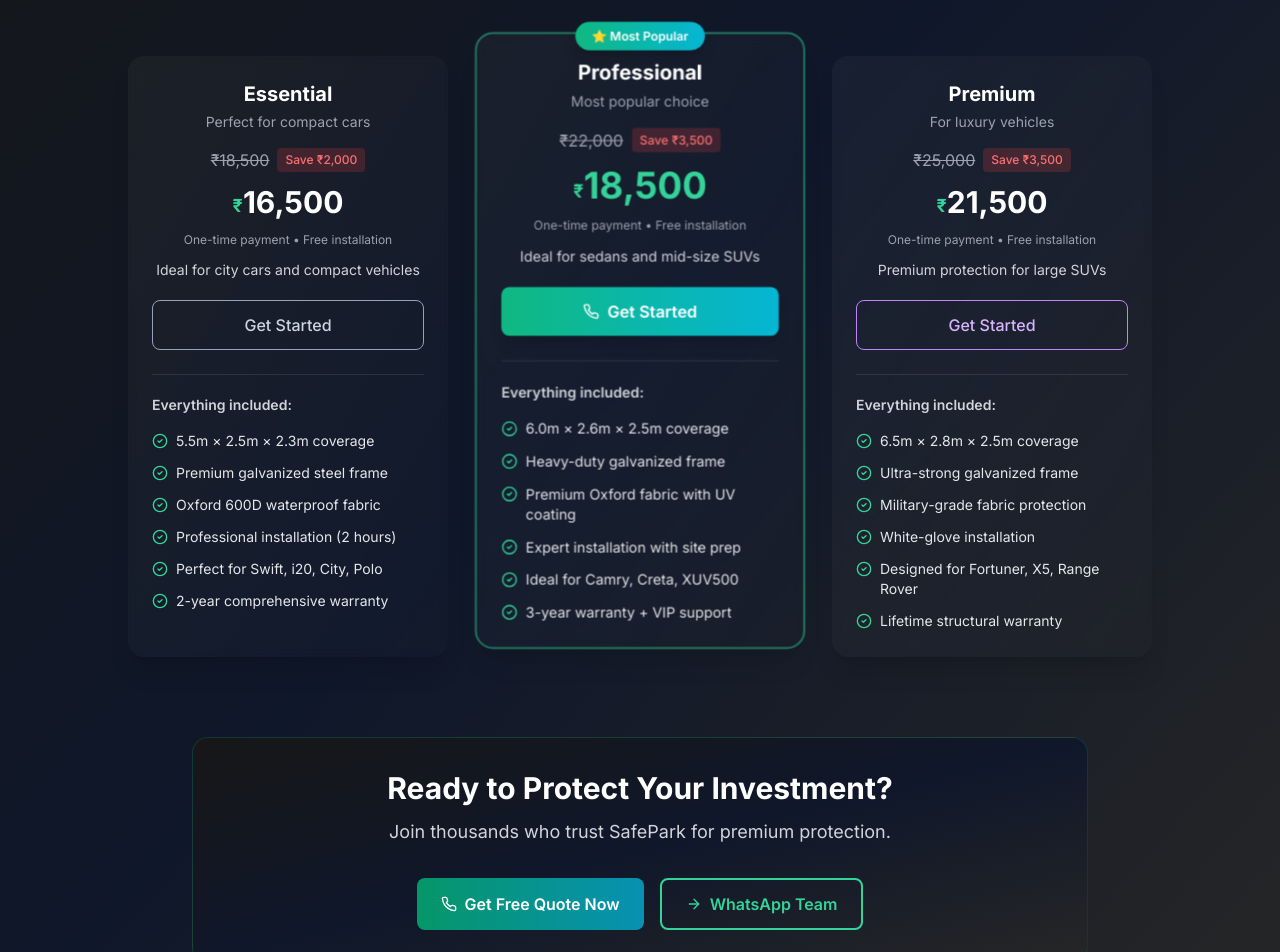
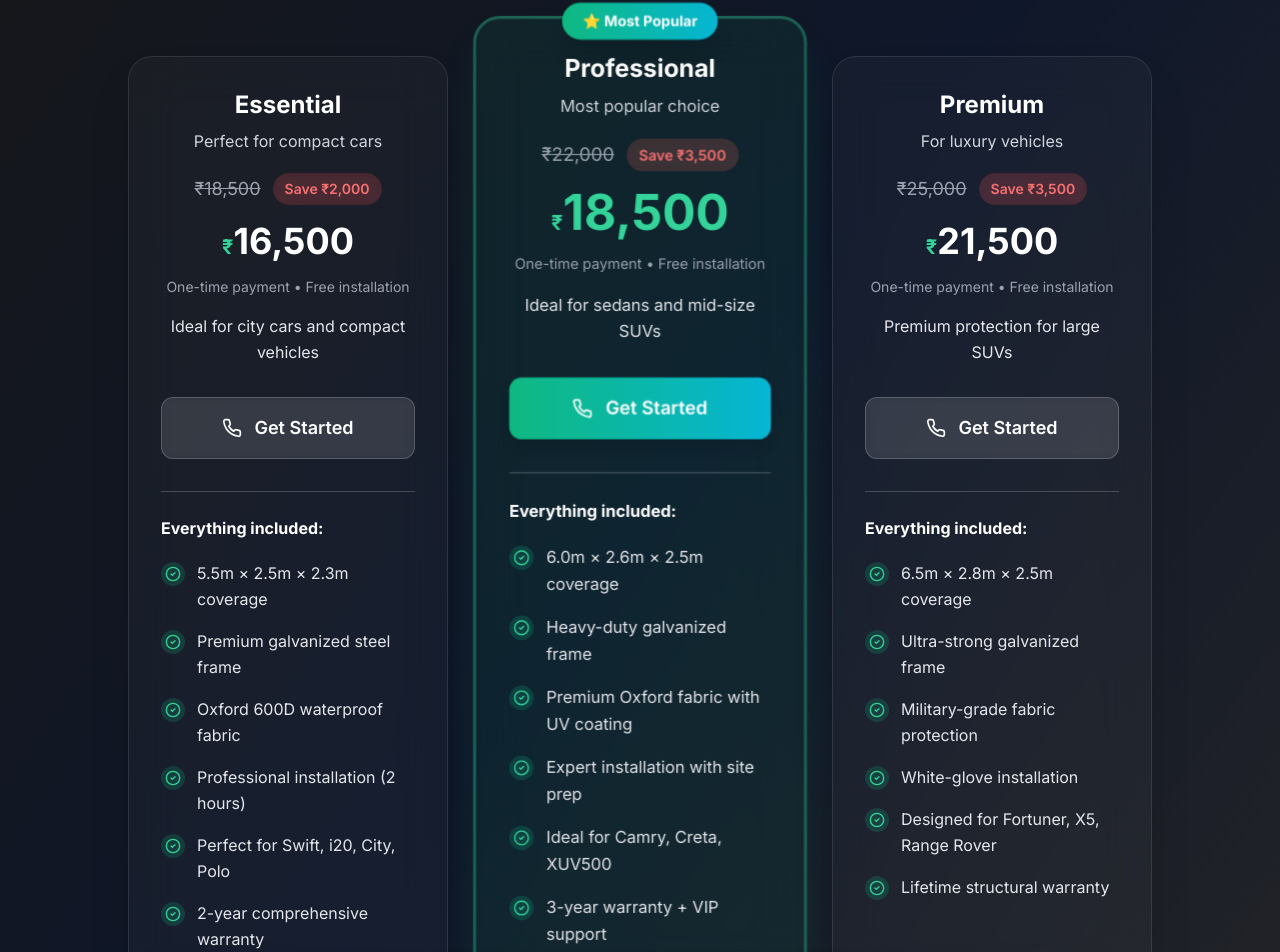
Before and after one commit to skillmates07-stack/safepark-website, a Next.js app: page /pricing in a window 1280 px wide. Shown: the part 394-1346 px from the top of the page. Built offline with nearby package versions, Linux system fonts and the light colour scheme.

Commit message:
Update page.tsx

```diff
--- a/src/app/pricing/page.tsx
+++ b/src/app/pricing/page.tsx
@@ -23,9 +23,9 @@ export default function PricingPage() {
         "Perfect for Swift, i20, City, Polo",
         "2-year comprehensive warranty",
       ],
-      buttonClass: "border border-slate-400 text-slate-300 hover:bg-slate-700 hover:text-white",
+      buttonClass: "bg-white/10 border border-white/20 text-white hover:bg-white/20 hover:border-white/40",
       popular: false,
-      border: "border-slate-700"
+      cardClass: "bg-white/[0.03] border-white/10"
     },
     {
       id: 2,
@@ -45,7 +45,7 @@ export default function PricingPage() {
       ],
       buttonClass: "bg-gradient-to-r from-emerald-500 to-cyan-500 hover:from-emerald-600 hover:to-cyan-600 text-white font-semibold shadow-lg",
       popular: true,
-      border: "border-emerald-500"
+      cardClass: "bg-emerald-500/[0.08] border-emerald-400/30"
     },
     {
       id: 3,
@@ -63,9 +63,9 @@ export default function PricingPage() {
         "Designed for Fortuner, X5, Range Rover",
         "Lifetime structural warranty",
       ],
-      buttonClass: "border border-purple-400 text-purple-300 hover:bg-purple-700 hover:text-white",
+      buttonClass: "bg-white/10 border border-white/20 text-white hover:bg-white/20 hover:border-white/40",
       popular: false,
-      border: "border-purple-800"
+      cardClass: "bg-white/[0.03] border-white/10"
     },
   ];
 
@@ -110,68 +110,75 @@ export default function PricingPage() {
         </div>
       </section>
 
-      {/* PRICING CARDS - PERFECT BALANCE */}
+      {/* PRICING CARDS - ENHANCED GLASSY THEME */}
       <section className="px-6 pb-20">
         <div className="max-w-5xl mx-auto grid grid-cols-1 md:grid-cols-3 gap-8">
           {plans.map((plan) => (
             <div
               key={plan.id}
               className={`
-                relative rounded-2xl ${plan.border} bg-gradient-to-br from-white/[0.04] to-white/[0.01] backdrop-blur-sm
-                shadow-xl transition-all duration-300 hover:scale-[1.01]
-                ${plan.popular ? "ring-2 ring-emerald-400/50 scale-[1.02] md:-translate-y-4" : ""}
+                relative rounded-3xl border backdrop-blur-xl
+                shadow-2xl transition-all duration-500 hover:scale-[1.02]
+                ${plan.popular
+                  ? "ring-2 ring-emerald-400/40 scale-[1.03] md:-translate-y-6 shadow-emerald-500/20"
+                  : "shadow-black/20"
+                }
+                ${plan.cardClass}
               `}
             >
               {/* Popular Badge */}
               {plan.popular && (
-                <div className="absolute -top-3 left-1/2 transform -translate-x-1/2 z-10">
-                  <div className="bg-gradient-to-r from-emerald-500 to-cyan-500 text-white px-4 py-1.5 rounded-full text-xs font-semibold shadow-lg">
+                <div className="absolute -top-4 left-1/2 transform -translate-x-1/2 z-10">
+                  <div className="bg-gradient-to-r from-emerald-500 to-cyan-500 text-white px-5 py-2 rounded-full text-sm font-bold shadow-xl backdrop-blur-sm">
                     ⭐ Most Popular
                   </div>
                 </div>
               )}
 
-              <div className="p-6">
+              {/* Card Content */}
+              <div className="p-8">
                 {/* Header */}
-                <div className="text-center mb-6">
-                  <h3 className="text-xl font-bold text-white mb-1">{plan.name}</h3>
-                  <p className="text-sm text-gray-400 mb-4">{plan.subtitle}</p>
+                <div className="text-center mb-8">
+                  <h3 className="text-2xl font-bold text-white mb-2">{plan.name}</h3>
+                  <p className="text-base text-gray-300 mb-5">{plan.subtitle}</p>
 
-                  {/* Pricing */}
-                  <div className="flex items-center justify-center gap-2 mb-3">
-                    <span className="text-base text-gray-400 line-through">₹{plan.originalPrice.toLocaleString()}</span>
-                    <span className="text-xs bg-red-500/20 text-red-400 px-2 py-1 rounded font-medium">
+                  {/* Pricing Display */}
+                  <div className="flex items-center justify-center gap-3 mb-4">
+                    <span className="text-lg text-gray-400 line-through">₹{plan.originalPrice.toLocaleString()}</span>
+                    <span className="text-sm bg-red-500/20 text-red-400 px-3 py-1.5 rounded-full font-semibold backdrop-blur-sm">
                       Save ₹{plan.save.toLocaleString()}
                     </span>
                   </div>
 
-                  <div className="flex items-end justify-center mb-3">
-                    <span className="text-lg text-emerald-400 font-bold">₹</span>
-                    <span className={`font-bold ${plan.popular ? 'text-4xl text-emerald-400' : 'text-3xl text-white'}`}>
+                  <div className="flex items-end justify-center mb-4">
+                    <span className="text-xl text-emerald-400 font-bold">₹</span>
+                    <span className={`font-bold ${plan.popular ? 'text-5xl text-emerald-400' : 'text-4xl text-white'}`}>
                       {(isAnnual ? plan.price * 0.8 : plan.price).toLocaleString()}
                     </span>
                   </div>
 
-                  <p className="text-xs text-gray-400 mb-3">One-time payment • Free installation</p>
-                  <p className="text-sm text-gray-300 mb-5">{plan.description}</p>
+                  <p className="text-sm text-gray-400 mb-4">One-time payment • Free installation</p>
+                  <p className="text-base text-gray-200 mb-8 leading-relaxed">{plan.description}</p>
 
-                  {/* CTA Button */}
+                  {/* Enhanced CTA Button */}
                   <a
                     href="tel:+919600840058"
-                    className={`w-full py-3 rounded-lg text-base font-medium transition-all duration-300 text-center flex items-center justify-center gap-2 ${plan.buttonClass}`}
+                    className={`w-full py-4 rounded-xl text-lg font-semibold transition-all duration-300 text-center flex items-center justify-center gap-3 backdrop-blur-sm hover:scale-105 ${plan.buttonClass}`}
                   >
-                    {plan.popular && <Phone className="w-4 h-4" />}
+                    <Phone className="w-5 h-5" />
                     Get Started
                   </a>
                 </div>
 
-                {/* Features */}
-                <div className="border-t border-white/10 pt-5">
-                  <h4 className="text-sm font-semibold text-gray-300 mb-4">Everything included:</h4>
-                  <ul className="space-y-3">
+                {/* Enhanced Features Section */}
+                <div className="border-t border-white/20 pt-6">
+                  <h4 className="text-base font-bold text-white mb-5">Everything included:</h4>
+                  <ul className="space-y-4">
                     {plan.features.map((feature, i) => (
-                      <li key={i} className="flex items-start gap-2 text-sm text-gray-200">
-                        <CheckCircle2 className="w-4 h-4 text-emerald-400 mt-0.5 flex-shrink-0" />
+                      <li key={i} className="flex items-start gap-3 text-base text-gray-200 leading-relaxed">
+                        <div className="w-6 h-6 rounded-full bg-emerald-500/20 flex items-center justify-center mt-0.5 flex-shrink-0">
+                          <CheckCircle2 className="w-4 h-4 text-emerald-400" />
+                        </div>
                         <span>{feature}</span>
                       </li>
                     ))}
@@ -183,30 +190,41 @@ export default function PricingPage() {
         </div>
       </section>
 
-      {/* CTA SECTION */}
-      <section className="px-6 pb-16">
-        <div className="max-w-4xl mx-auto rounded-2xl bg-gradient-to-br from-emerald-500/8 to-cyan-500/8 border border-emerald-500/20 p-8 text-center">
-          <h2 className="text-2xl sm:text-3xl font-bold text-white mb-3">
+      {/* GLASSY CTA SECTION */}
+      <section className="px-6 pb-20">
+        <div className="max-w-4xl mx-auto relative">
+          {/* Background Glow Effects */}
+          <div className="absolute inset-0 bg-gradient-to-r from-emerald-500/10 via-cyan-500/10 to-purple-500/10 rounded-3xl blur-3xl"></div>
+          <div className="absolute top-4 left-4 w-32 h-32 bg-emerald-500/20 rounded-full blur-2xl"></div>
+          <div className="absolute bottom-4 right-4 w-24 h-24 bg-cyan-500/20 rounded-full blur-2xl"></div>
+
+          {/* Main Glass Card */}
+          <div className="relative bg-white/[0.08] backdrop-blur-2xl rounded-3xl border border-white/20 p-12 text-center shadow-2xl">
+            <div className="relative z-10">
+              <h2 className="text-3xl sm:text-4xl font-bold text-white mb-4 leading-tight">
                 Ready to Protect Your Investment?
               </h2>
-          <p className="text-lg text-gray-300 mb-8 max-w-xl mx-auto">
+              <p className="text-xl text-gray-200 mb-10 max-w-2xl mx-auto leading-relaxed">
                 Join thousands who trust SafePark for premium protection.
               </p>
-          <div className="flex flex-col sm:flex-row gap-4 justify-center">
+
+              <div className="flex flex-col sm:flex-row gap-5 justify-center">
                 <a
                   href="tel:+919600840058"
-              className="bg-gradient-to-r from-emerald-600 to-cyan-600 hover:from-emerald-500 hover:to-cyan-500 text-white px-6 py-3 rounded-lg font-semibold transition-all hover:scale-105 inline-flex items-center justify-center gap-2"
+                  className="group bg-gradient-to-r from-emerald-500 to-cyan-500 hover:from-emerald-400 hover:to-cyan-400 text-white px-8 py-4 rounded-xl font-bold text-lg transition-all duration-300 hover:scale-105 shadow-lg hover:shadow-emerald-500/30 backdrop-blur-sm inline-flex items-center justify-center gap-3"
                 >
-              <Phone className="w-4 h-4" />
+                  <Phone className="w-5 h-5 transition-transform group-hover:scale-110" />
                   Get Free Quote Now
                 </a>
                 <a
                   href="https://wa.me/919600840058"
-              className="border-2 border-emerald-400 text-emerald-400 hover:bg-emerald-400 hover:text-white px-6 py-3 rounded-lg font-semibold transition-all hover:scale-105 inline-flex items-center justify-center gap-2"
+                  className="group bg-white/10 border-2 border-white/30 text-white hover:bg-white/20 hover:border-white/50 px-8 py-4 rounded-xl font-bold text-lg transition-all duration-300 hover:scale-105 backdrop-blur-sm inline-flex items-center justify-center gap-3"
                 >
-              <ArrowRight className="w-4 h-4" />
+                  <ArrowRight className="w-5 h-5 transition-transform group-hover:translate-x-1" />
                   WhatsApp Team
                 </a>
+              </div>
+            </div>
           </div>
         </div>
       </section>
```
Lines whose indentation alone changed are shown as unchanged.
